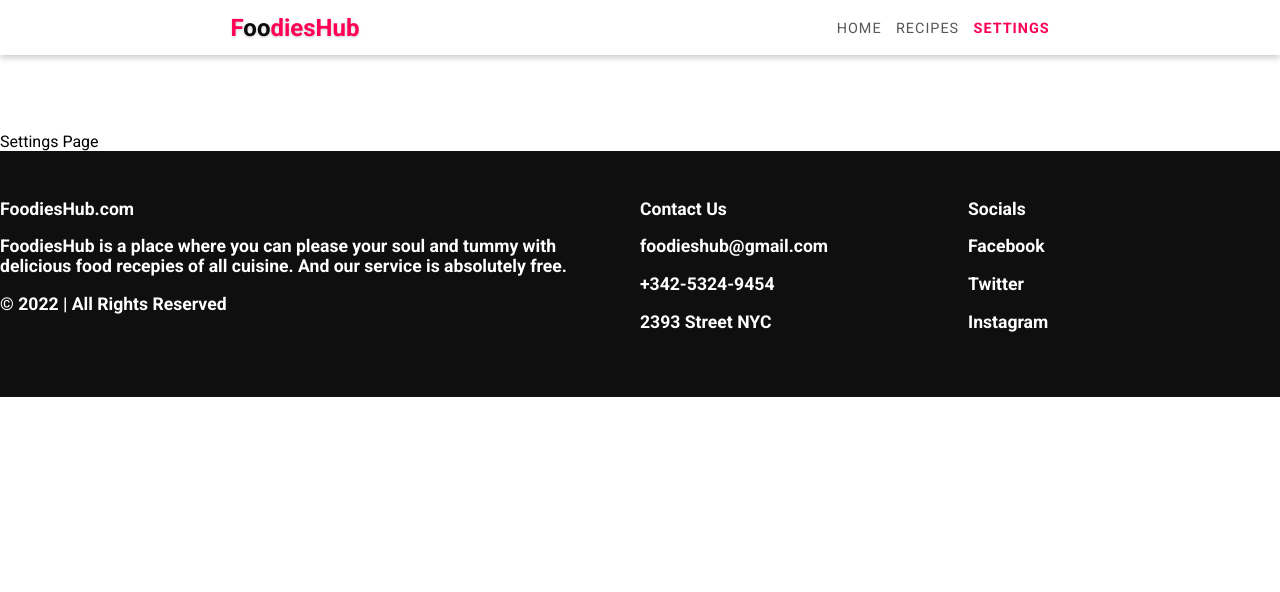
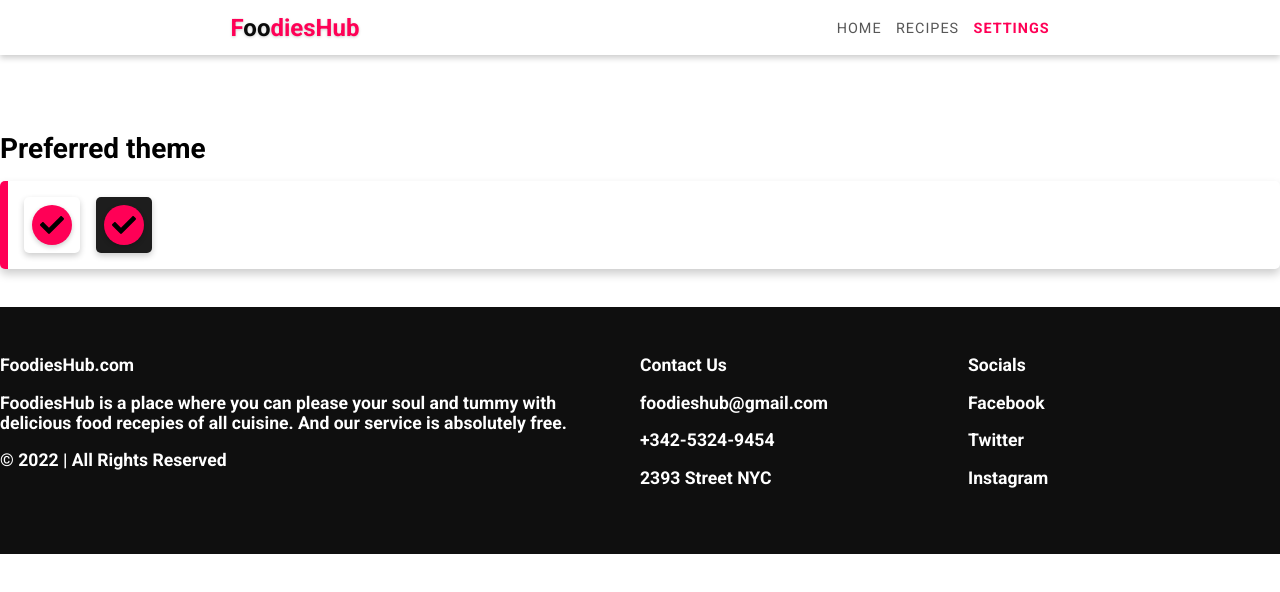
Before and after one commit to Digyashkalita/foodiesHub, a React (Create React App) app: page /settings in a window 1280 px wide. Shown: the top 592 px of the page. Built offline with nearby package versions, Linux system fonts and the light colour scheme.

Commit message:
settings page started

```diff
--- a/src/components/Navbar.js
+++ b/src/components/Navbar.js
@@ -32,9 +32,9 @@
     <>
       {" "}
       <div className="navbar container">
-        <a href="#!" className="logo">
+        <Link to="/" className="logo">
           F<span>oo</span>diesHub
-        </a>
+        </Link>
         <div className="nav-links">
           {links.map((link) => (
             <Link
--- a/src/pages/Settings.js
+++ b/src/pages/Settings.js
@@ -1,7 +1,27 @@
 import React from "react";
-
+import { FontAwesomeIcon } from "@fortawesome/react-fontawesome";
+import { faCheck } from "@fortawesome/free-solid-svg-icons";
 const Settings = () => {
-  return <div>Settings Page</div>;
+  return (
+    <div>
+      <div className="section d-block">
+        <h2>Preferred theme</h2>
+        <div className="options-container">
+          {" "}
+          <div className="option light">
+            <div className="check">
+              <FontAwesomeIcon icon={faCheck} />
+            </div>
+          </div>
+          <div className="option dark">
+            <div className="check">
+              <FontAwesomeIcon icon={faCheck} />
+            </div>
+          </div>
+        </div>
+      </div>
+    </div>
+  );
 };
 
 export default Settings;
--- a/src/styles/index.scss
+++ b/src/styles/index.scss
@@ -69,6 +69,9 @@
   flex-wrap: wrap;
   align-items: center;
   margin-bottom: 3vw;
+  &.d-block {
+    display: block;
+  }
   .title {
     color: var(--text-color);
     font-size: 2.5em;
@@ -93,52 +96,50 @@
 @import "partials/chefs-section";
 @import "partials/footer";
 @import "partials/previous-searches";
+@import "partials/recipes-section";
 
-.recipes-container {
-  display: grid;
-  grid-template-columns: repeat(auto-fit, minmax(220px, 1fr));
-  grid-gap: 1.5em;
-}
-.recipe-card {
+.options-container {
+  box-shadow: 0 5px 10px var(--shadow-color);
+  padding: 1em;
   border-radius: 5px;
-  overflow: hidden;
-  box-shadow: 0 5px 15px var(--shadow-color);
-  .recipe-card-info {
-    padding: 15px;
-  }
-  .custom-image {
-    z-index: -1;
-  }
-  .author-img {
-    height: 60px;
-    width: 60px;
-    border-radius: 50%;
-    border: 3px solid var(--background-light);
-    box-shadow: 0 1px 3px var(--shadow-color);
-    margin-top: -50px;
-    z-index: 2;
-  }
-  .recipe-title {
-    font-size: 1.25em;
-    font-weight: bold;
-    margin-bottom: 0.5em;
-    margin-top: 0.25em;
-    color: var(--text-color);
-  }
-  .recipe-desc {
-    color: var(--text-light);
-    font-size: 0.9em;
-    letter-spacing: 1px;
-  }
-  .view-btn {
-    font-size: 1em;
-    font-weight: bold;
-    color: var(--primary-color);
-    margin-top: 0.5em;
-    display: inline-block;
+  border-left: 0.5em solid var(--primary-color);
+  background-color: var(--background-color);
+  margin-top: 1em;
+  display: flex;
+  gap: 1em;
+  .option {
+    height: 3.5em;
+    width: 3.5em;
+    box-shadow: 0 3px 6px var(--shadow-color);
+    border-radius: 5px;
+    display: flex;
+    justify-content: center;
+    align-items: center;
+    &.light {
+      background-color: #fff;
+    }
+    &.dark {
+      background-color: rgb(29, 29, 29);
+    }
+    .check {
+      height: 2.5em;
+      width: 2.5em;
+      background-color: var(--primary-color);
+      border-radius: 50%;
+      display: flex;
+      justify-content: center;
+      align-items: center;
+      box-shadow: 0 2px 5px var(--shadow-color);
+      svg {
+        height: 1.5em;
+        width: 1.5em;
+      }
+    }
   }
 }
-
+.d-block h2 {
+  font-size: 1.75em;
+}
 .main {
   padding-block: 3vw;
 }
--- /dev/null
+++ b/src/styles/partials/_recipes-section.scss
@@ -0,0 +1,44 @@
+.recipes-container {
+  display: grid;
+  grid-template-columns: repeat(auto-fit, minmax(220px, 1fr));
+  grid-gap: 1.5em;
+}
+.recipe-card {
+  border-radius: 5px;
+  overflow: hidden;
+  box-shadow: 0 5px 15px var(--shadow-color);
+  .recipe-card-info {
+    padding: 15px;
+  }
+  .custom-image {
+    z-index: -1;
+  }
+  .author-img {
+    height: 60px;
+    width: 60px;
+    border-radius: 50%;
+    border: 3px solid var(--background-light);
+    box-shadow: 0 1px 3px var(--shadow-color);
+    margin-top: -50px;
+    z-index: 2;
+  }
+  .recipe-title {
+    font-size: 1.25em;
+    font-weight: bold;
+    margin-bottom: 0.5em;
+    margin-top: 0.25em;
+    color: var(--text-color);
+  }
+  .recipe-desc {
+    color: var(--text-light);
+    font-size: 0.9em;
+    letter-spacing: 1px;
+  }
+  .view-btn {
+    font-size: 1em;
+    font-weight: bold;
+    color: var(--primary-color);
+    margin-top: 0.5em;
+    display: inline-block;
+  }
+}
```
